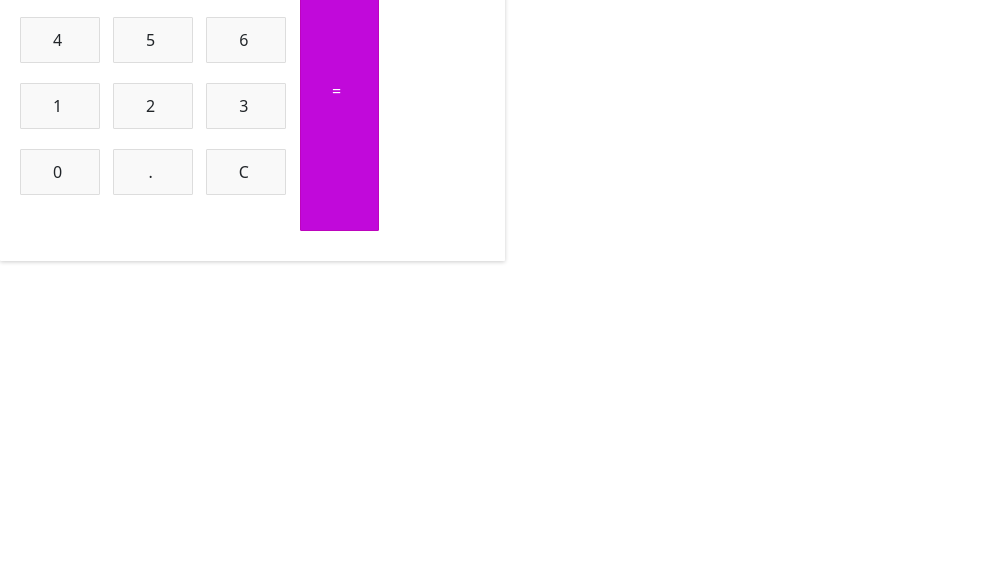
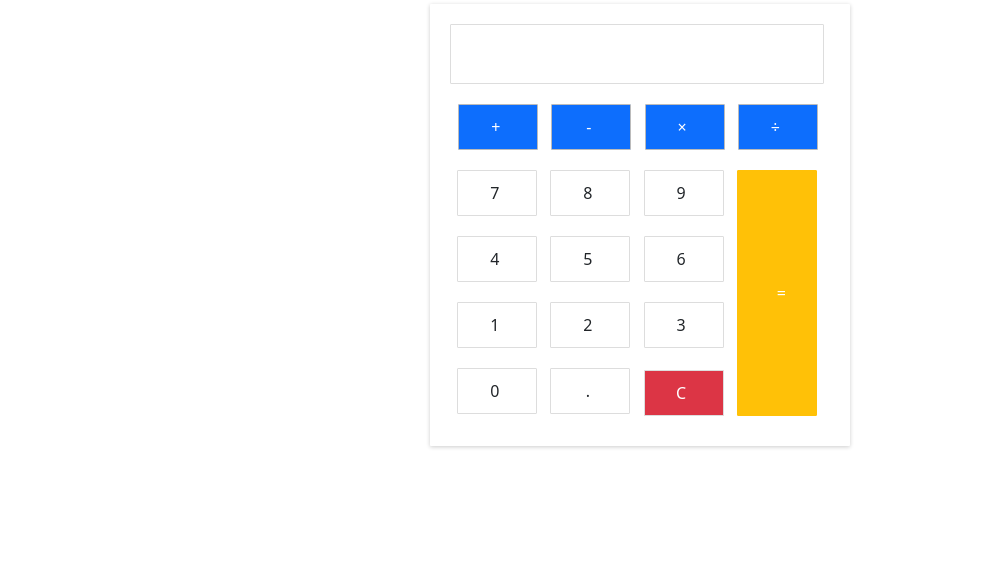
Before and after one commit to Aimanymous/Yayasan-Chill-Guy, a plain HTML site: page index.html in a window 1280 px wide. Shown: the part 215-800 px from the top of the page, without its empty margins (0-993 px from the left). Drawn offline with Linux system fonts and the light colour scheme.

Commit message:
Modified calculator styling

```diff
--- a/index.html
+++ b/index.html
@@ -8,15 +8,20 @@
       <!-- Bootstrap css -->
       <link href="bootstrap-5.3.3-dist/css/bootstrap.min.css" rel="stylesheet" />
    </head>
-   <body>
+   <body class="d-flex justify-content-center align-items-center">
+
+    <div class="container d-flex flex-column justify-content-center align-items-center text-center">
+
+      <h1 class="pb-4">Chill Guy Calculator Apps</h1>
+
       <div class="calculator">
         <div class="input" id="input"></div>
         <div class="buttons">
            <div class="operators">
-               <div>+</div>
-               <div>-</div>
-               <div>&times;</div>
-               <div>&divide;</div>
+              <div class="btn btn-primary">+</div>
+              <div class="btn btn-primary">-</div>
+              <div class="btn btn-primary">&times;</div>
+              <div class="btn btn-primary">&divide;</div>
            </div>
            <div class="main">
               <div class="leftPanel">
@@ -38,13 +43,17 @@
                  <div class="numbers">
                     <div>0</div>
                     <div>.</div>
-                     <div id="clear">C</div>
+                    <div class="btn btn-danger" id="clear">C</div>
                  </div>
               </div>
-               <div class="equal" id="result">=</div>
+              <div class="equal btn btn-warning" id="result">=</div>
            </div>
         </div>
      </div>
+    </div>
+
+
+
 
       <!-- Bootstrap js -->
       <script src="bootstrap-5.3.3-dist/js/bootstrap.bundle.min.js"></script>
--- a/styles.css
+++ b/styles.css
@@ -1,5 +1,11 @@
+*,
+*::before,
+*::after {
+  box-sizing:initial;
+}
+
+
 body {
-    width: 505px;
   margin: 4% auto;
   font-family: 'Source Sans Pro', sans-serif;
   letter-spacing: 5px;
@@ -7,6 +13,11 @@ body {
   -moz-user-select: none;
   -webkit-user-select: none;
   -ms-user-select: none;
+}
+
+html, body{
+  width: 100% !important;
+  height:100% !important;
 }
 
 .calculator {
@@ -35,9 +46,13 @@ body {
   box-shadow: inset 0px 1px 4px 0px rgba(0, 0, 0, 0.2);
 }
 
-  .buttons {}
+.buttons {
 
-  .operators {}
+}
+
+.operators {
+
+}
 
 .operators div {
   display: inline-block;
@@ -48,15 +63,15 @@ body {
   padding: 10px;
   margin: 20px 4px 10px 0;
   cursor: pointer;
-    background-color: #ddd;
+  /* background-color: #ddd; */
   transition: border-color .2s ease-in-out, background-color .2s, box-shadow .2s;
 }
 
 .operators div:hover {
-    background-color: #ddd;
+  /* background-color: #ddd;
   -webkit-box-shadow: 0px 1px 4px 0px rgba(0, 0, 0, 0.2);
   box-shadow: 0px 1px 4px 0px rgba(0, 0, 0, 0.2);
-    border-color: #aaa;
+  border-color: #aaa; */
 }
 
 .operators div:active {
@@ -76,15 +91,15 @@ body {
   padding: 10px;
   margin: 10px 4px 10px 0;
   cursor: pointer;
-    background-color: #f9f9f9;
+  /* background-color: #f9f9f9; */
   transition: border-color .2s ease-in-out, background-color .2s, box-shadow .2s;
 }
 
 .numbers div:hover {
-    background-color: #f1f1f1;
+  /* background-color: #f1f1f1;
   -webkit-box-shadow: 0px 1px 4px 0px rgba(0, 0, 0, 0.2);
   box-shadow: 0px 1px 4px 0px rgba(0, 0, 0, 0.2);
-    border-color: #bbb;
+  border-color: #bbb; */
 }
 
 .numbers div:active {
@@ -93,26 +108,26 @@ body {
 
 div.equal {
   display: inline-block;
-    border: 1px solid #bd04bd;
+  /* border: 1px solid #bd04bd; */
   border-radius: 1px;
   width: 17%;
   text-align: center;
-    padding: 127px 10px;
+  padding: 110px 39px;
   margin: 10px 6px 10px 0;
   vertical-align: top;
   cursor: pointer;
   color: #FFF;
-    background-color: #c109da;
+  /* background-color: #c109da; */
   transition: all .2s ease-in-out;
 }
 
 div.equal:hover {
-    background-color: #f9db30;
-    -webkit-box-shadow: 0px 1px 4px 0px rgba(0, 0, 0, 0.2);
+  /* background-color: #f9db30; */
+  /* -webkit-box-shadow: 0px 1px 4px 0px rgba(0, 0, 0, 0.2);
   box-shadow: 0px 1px 4px 0px rgba(0, 0, 0, 0.2);
-    border-color: #1857BB;
+  border-color: #1857BB; */
 }
 
 div.equal:active {
-    font-weight: bold;
+  /* font-weight: bold; */
 }
```
Lines whose indentation alone changed are shown as unchanged.
